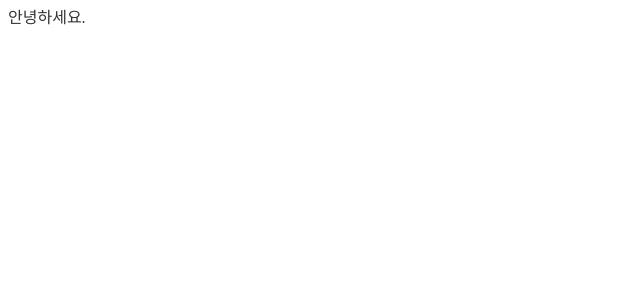
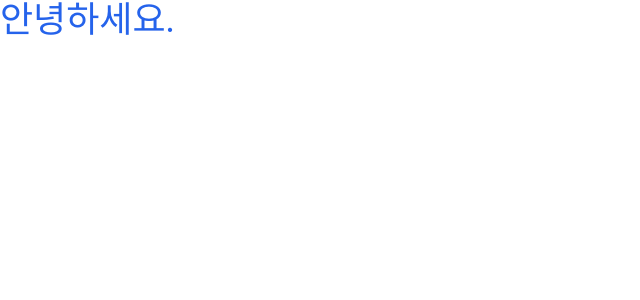
Before and after one commit to jhs512/react_2022_05_22, a React (Create React App) app: page / in a window 1280 px wide. Shown: the top 300 px of the page, without its empty margins (0-640 px from the left). Built offline with nearby package versions, Linux system fonts and the light colour scheme; a web font is replaced by a local one.

Commit message:
테일윈드 설치

```diff
--- a/package.json
+++ b/package.json
@@ -34,5 +34,10 @@
       "last 1 firefox version",
       "last 1 safari version"
     ]
+  },
+  "devDependencies": {
+    "autoprefixer": "^10.4.7",
+    "postcss": "^8.4.14",
+    "tailwindcss": "^3.0.24"
   }
 }
--- /dev/null
+++ b/postcss.config.js
@@ -0,0 +1,6 @@
+module.exports = {
+  plugins: {
+    tailwindcss: {},
+    autoprefixer: {},
+  },
+}
--- a/src/App.js
+++ b/src/App.js
@@ -1,5 +1,5 @@
 function App() {
-  return <div>안녕하세요.</div>;
+  return <div className="text-blue-600 text-4xl">안녕하세요.</div>;
 }
 
 export default App;
--- a/src/index.css
+++ b/src/index.css
@@ -1,3 +1,8 @@
+/* 테일윈드 */
+@tailwind base;
+@tailwind components;
+@tailwind utilities;
+
 /* 폰트 : 지마켓 산스 */
 @font-face {
   font-family: "GmarketSansMedium";
--- /dev/null
+++ b/tailwind.config.js
@@ -0,0 +1,7 @@
+module.exports = {
+  content: ["./src/**/*.{js,jsx,ts,tsx}"],
+  theme: {
+    extend: {},
+  },
+  plugins: [],
+};
```
Also changed, not shown: 1 other file (tests, documents, lock files or other folders).
